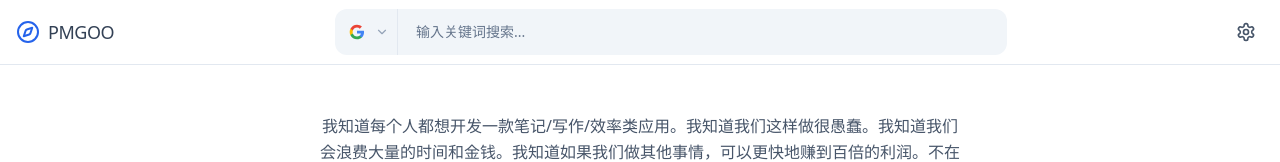
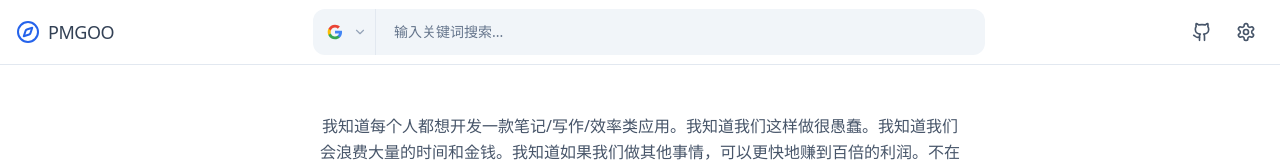
Before and after one commit to RicardoWesleyli/NoteWeb, a React (Vite) app: page / in a window 1280 px wide. Shown: the top 162 px of the page. Built offline with nearby package versions, Linux system fonts and the light colour scheme.

Commit message:
add github url

```diff
--- a/src/components/Layout/Layout.tsx
+++ b/src/components/Layout/Layout.tsx
@@ -1,6 +1,6 @@
 import React, { ReactNode, useState, useRef } from 'react';
 import { Link } from 'react-router-dom';
-import { Compass, Settings } from 'lucide-react';
+import { Compass, Settings, Github } from 'lucide-react';
 import SearchBox from '../SearchBox/SearchBox';
 import { useTranslation } from 'react-i18next';
 import BackToTop from '../BackToTop/BackToTop';
@@ -55,6 +55,17 @@ const Layout: React.FC<LayoutProps> = ({ children }) => {
 
           {/* Right: Actions */}
           <div className="flex items-center gap-2 text-slate-600 dark:text-slate-400">
+            <Tooltip content="GitHub" position="bottom">
+              <a
+                href="https://github.com/RicardoWesleyli/NoteWeb"
+                target="_blank"
+                rel="noopener noreferrer"
+                className="p-2 rounded-full hover:bg-slate-100 dark:hover:bg-slate-800 hover:text-slate-900 dark:hover:text-slate-200 transition-all duration-200 flex items-center justify-center"
+                aria-label="GitHub"
+              >
+                <Github size={20} />
+              </a>
+            </Tooltip>
             <Tooltip content={t('settings.title')} position="bottom">
               <button
                 onClick={() => setIsSettingsOpen(true)}
```
Also changed, not shown: 1 other file (tests, documents, lock files or other folders).
